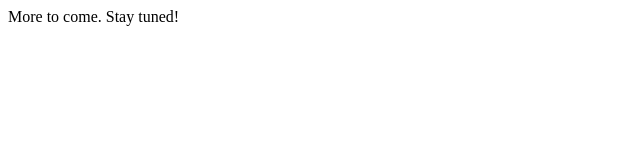
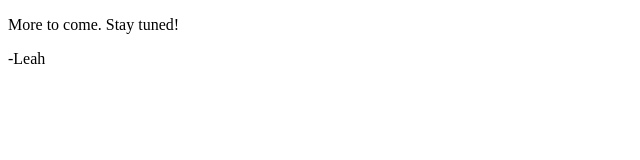
Before and after one commit to leahebae/leahebae.github.io, a plain HTML site: page index.html in a window 1280 px wide. Shown: the whole page, without its empty margins (0-640 px from the left). Drawn offline with Linux system fonts and the light colour scheme.

Commit message:
Update index.html

```diff
--- a/index.html
+++ b/index.html
@@ -4,6 +4,7 @@
     <title>Leah Bae</title>
   </head>
   <body>
-    More to come. Stay tuned!
+    <p>More to come. Stay tuned!</p>
+    <p>-Leah</p>
   </body>
 </html>
```
